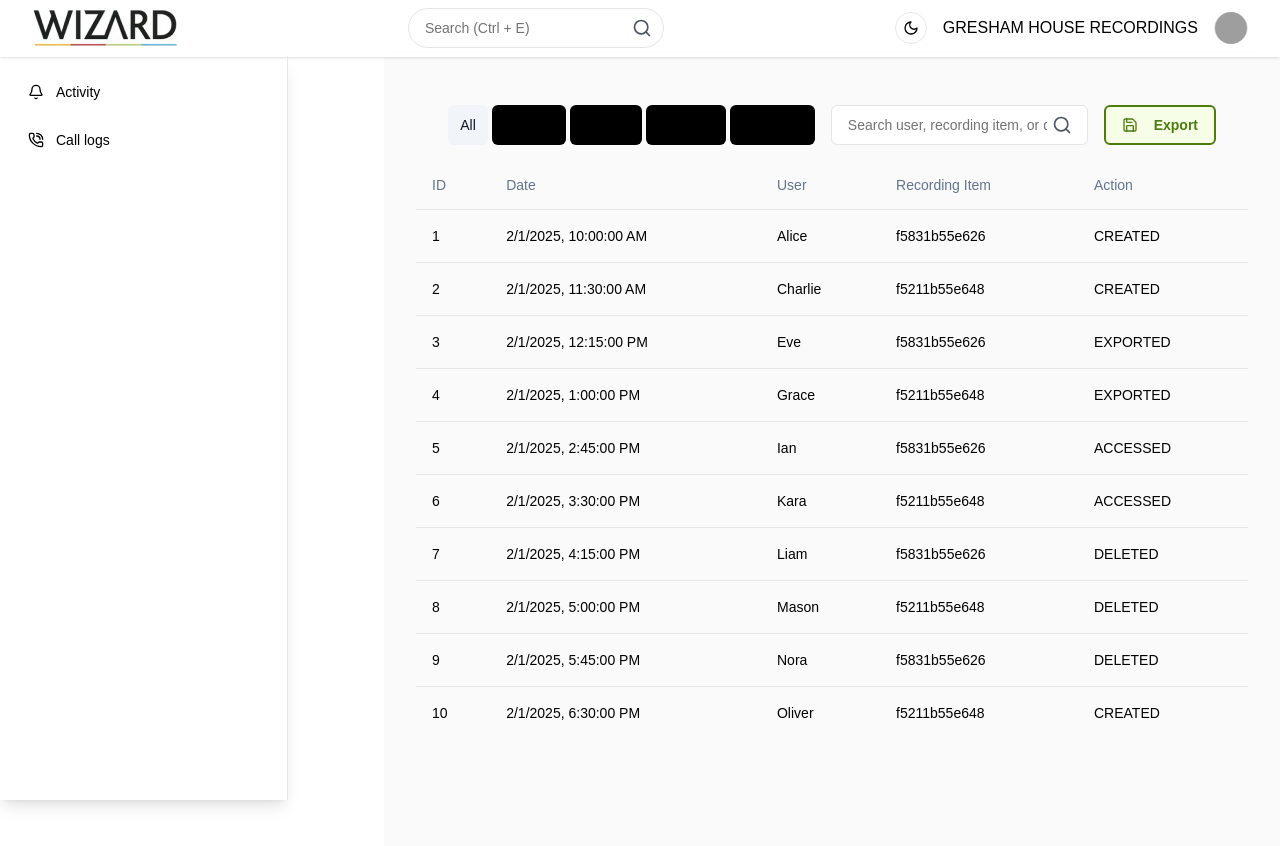
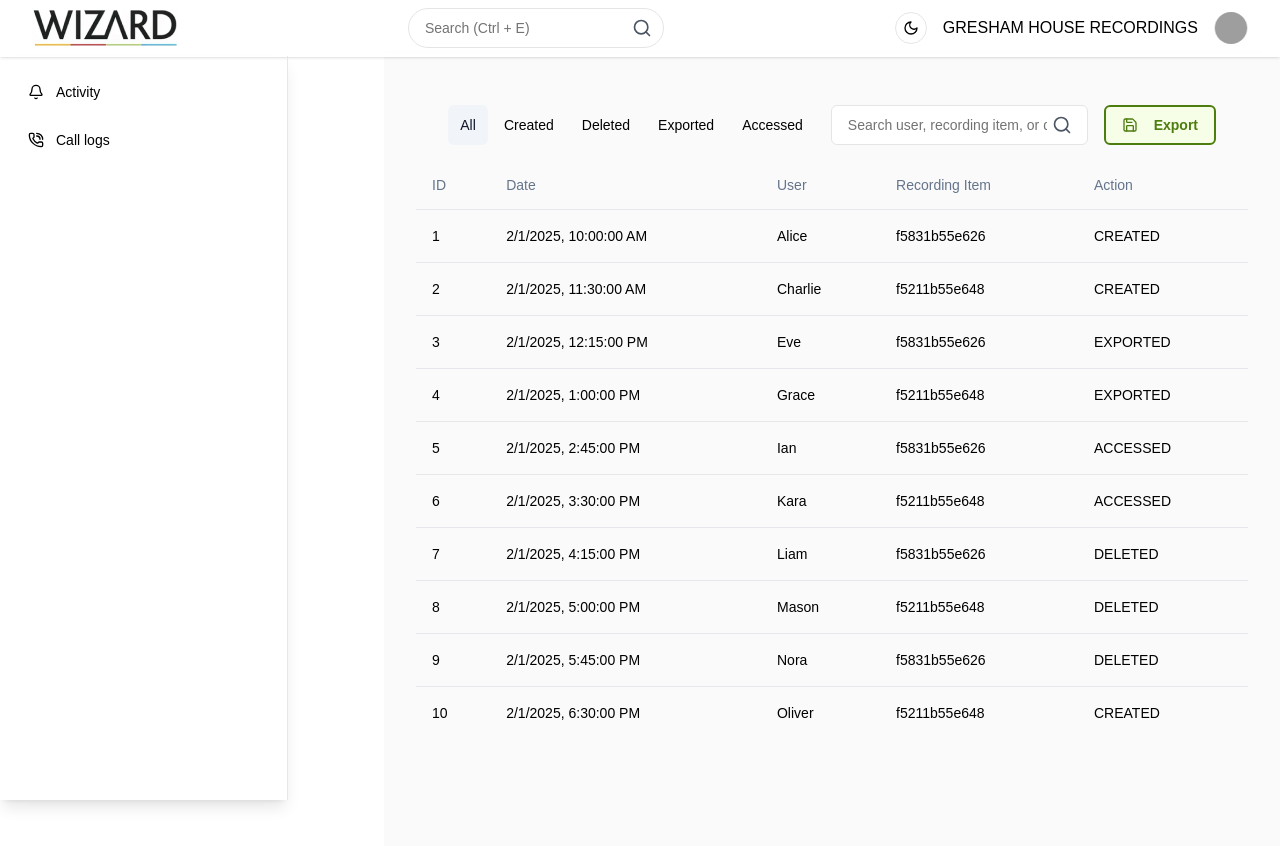
Before and after one commit to EmsiJoseph/greshamie.recordings, a Next.js app in the folder frontend/: page /admin/activity in a window 1280 px wide. Shown: the top 846 px of the page. Built offline with nearby package versions, Linux system fonts and the light colour scheme; grey boxes are pictures that could not be loaded.

Commit message:
Remove background color from activity type toggle items

```diff
--- a/frontend/app/(protected)/admin/activity/components/activity-list-filters.tsx
+++ b/frontend/app/(protected)/admin/activity/components/activity-list-filters.tsx
@@ -32,7 +32,7 @@ export const ActivityListFilters = ({ onChange }: ActivityListFiltersProps) => {
           All
         </ToggleGroupItem>
         {Object.keys(ActivityTypes).map((key) => (
-          <ToggleGroupItem value={key} aria-label={"Toggle " + key} key={key} className="bg-black">
+          <ToggleGroupItem value={key} aria-label={"Toggle " + key} key={key}>
             {capitalizeFirstLetter(ActivityTypes[key as TActivityType])}
           </ToggleGroupItem>
         ))}
```
